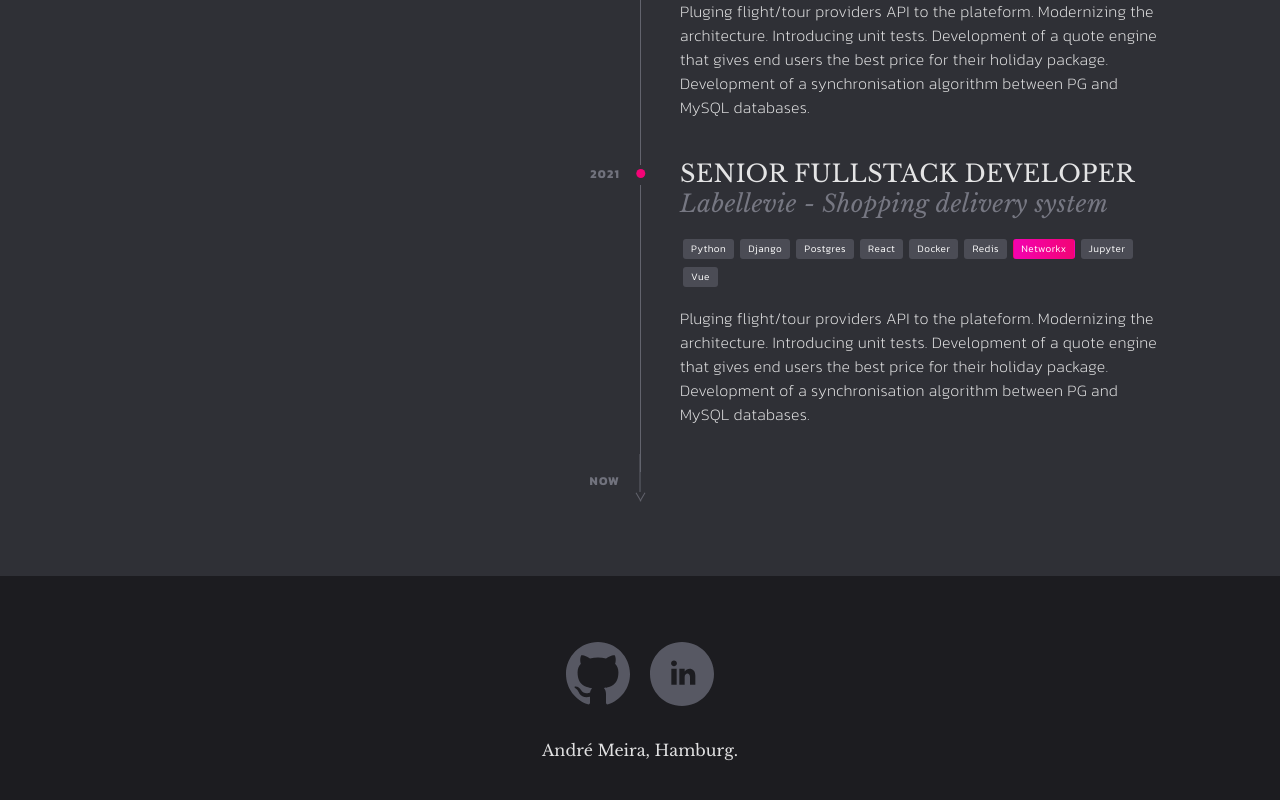
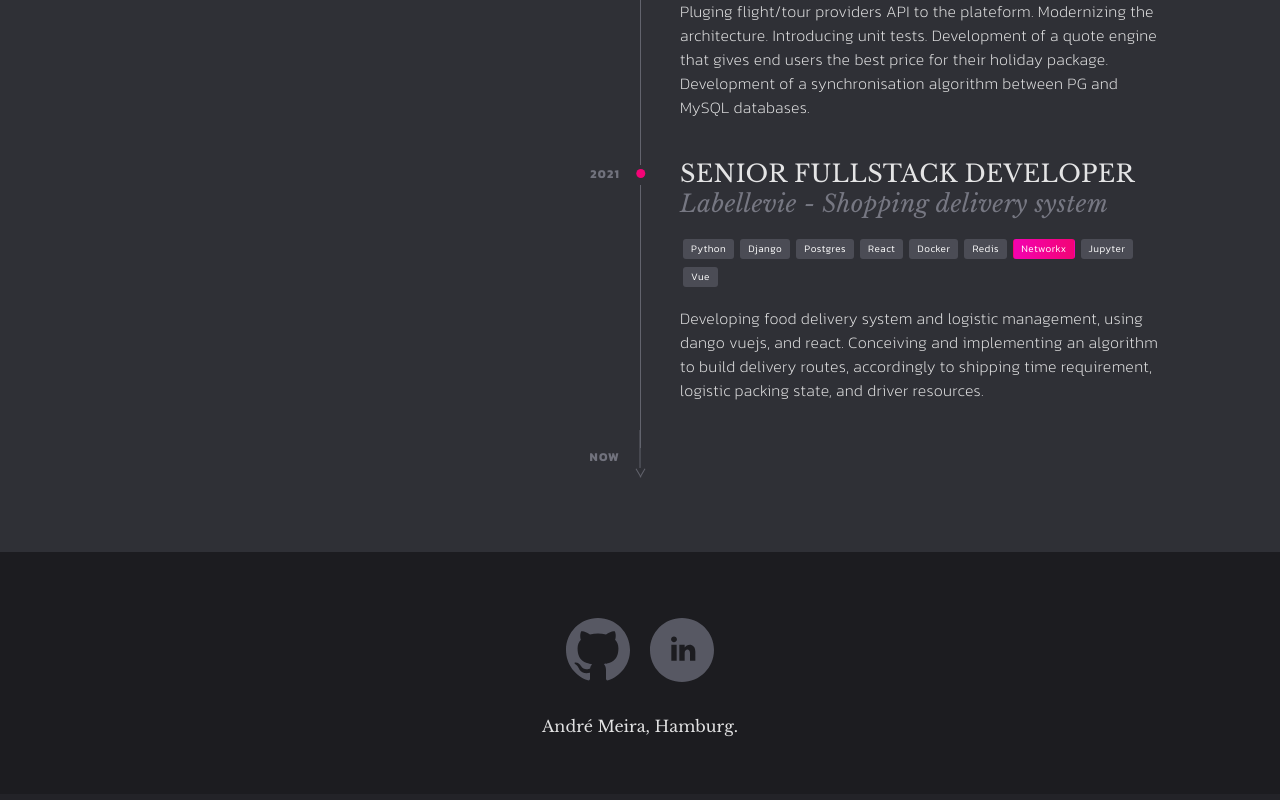
Before and after one commit to AndreMeira/andremeira-front, a React (Vite) app: page / in a window 1280 px wide. Shown: the part 2950-3750 px from the top of the page. Built offline with nearby package versions, Linux system fonts and the light colour scheme.

Commit message:
fixing wrong description

```diff
--- a/src/components/Profile/Experiences/Items/Items.tsx
+++ b/src/components/Profile/Experiences/Items/Items.tsx
@@ -146,10 +146,9 @@ export default function Items() {
                             <li className="tag">Vue</li>
                         </ul>
                         <p className="description">
-                            Pluging flight/tour providers API to the plateform. Modernizing the architecture.
-                            Introducing unit tests. Development of a quote engine
-                            that gives end users the best price for their holiday package.
-                            Development of a synchronisation algorithm between PG and MySQL databases.
+                            Developing food delivery system and logistic management, using dango vuejs, and react.
+                            Conceiving and implementing an algorithm to build delivery routes,
+                            accordingly to shipping time requirement, logistic packing state, and driver resources.
                         </p>
                     </div>
                 </li>
```
